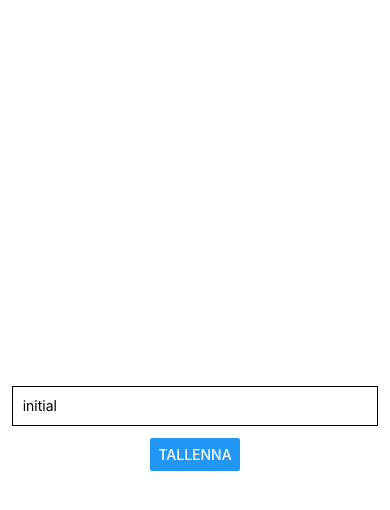
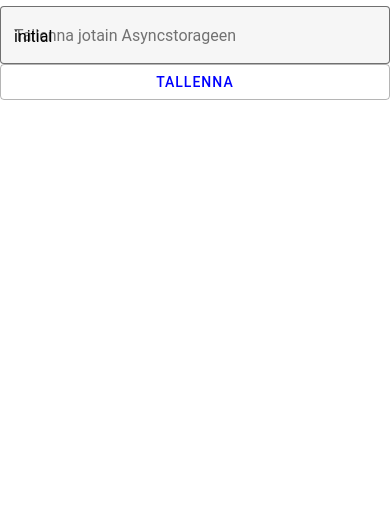
Before and after one commit to ipuhakka/WorkoutLogger, a React Native app: screen / in a window 390 px wide. Shown: the top 510 px of the page. Built offline with nearby package versions, Linux system fonts and the light colour scheme.

Commit message:
Add packages to project

```diff
--- a/App.js
+++ b/App.js
@@ -7,7 +7,8 @@
  */
 
 import React, { useState, useEffect } from 'react';
-import { StyleSheet, View, TextInput, Button } from 'react-native';
+import { StyleSheet, View } from 'react-native';
+import { Button, TextInput } from 'react-native-paper';
 import AsyncStorage from '@react-native-async-storage/async-storage';
 
 export default function App() {
@@ -51,28 +52,33 @@ export default function App() {
   return (
     <View style={styles.container}>
       <TextInput
+        mode='outlined'
+        label="Tallenna jotain Asyncstorageen"
+        value={text}
         onChangeText={(newValue) =>
         {
           setText(newValue);
         }}
-        style={styles.input}
         value={text}></TextInput>
       <Button
-        title='Tallenna'
+        // raised={true}
+        mode='outlined'
+        color='blue'
+        // dark={true}
         onPress={() =>
         {
           storeData(text);
-        }} />
+        }} >Tallenna</Button>
     </View>
   );
 }
 
 const styles = StyleSheet.create({
   container: {
-    flex: 1,
-    backgroundColor: '#fff',
-    alignItems: 'center',
-    justifyContent: 'center',
+    // flex: 1,
+    // backgroundColor: '#fff',
+    // alignItems: 'center',
+    // justifyContent: 'center',
   },
   input: {
     height: 40,
```
Also changed, not shown: package.json (+7 -1 lines), 2 other files (tests, documents, lock files or other folders).
